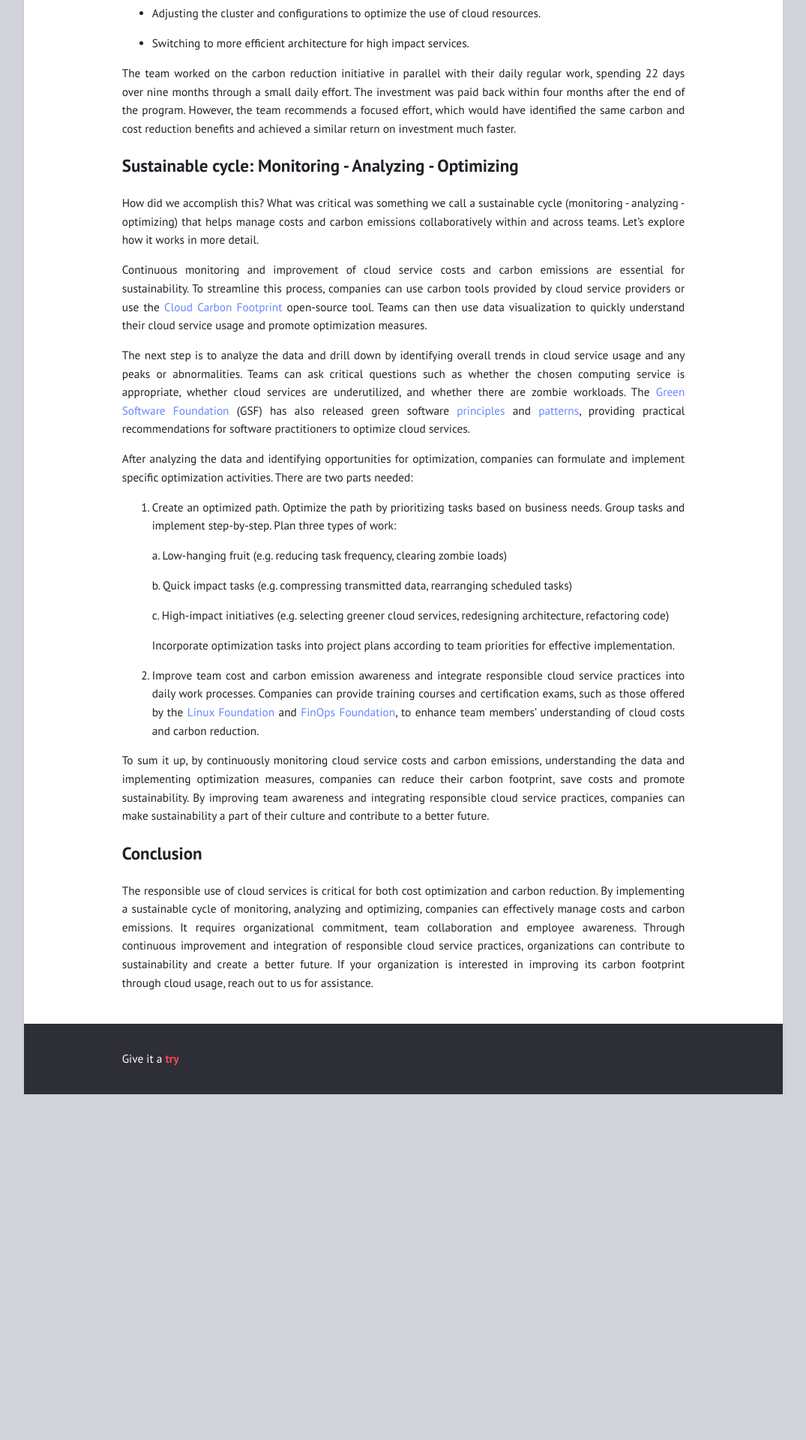
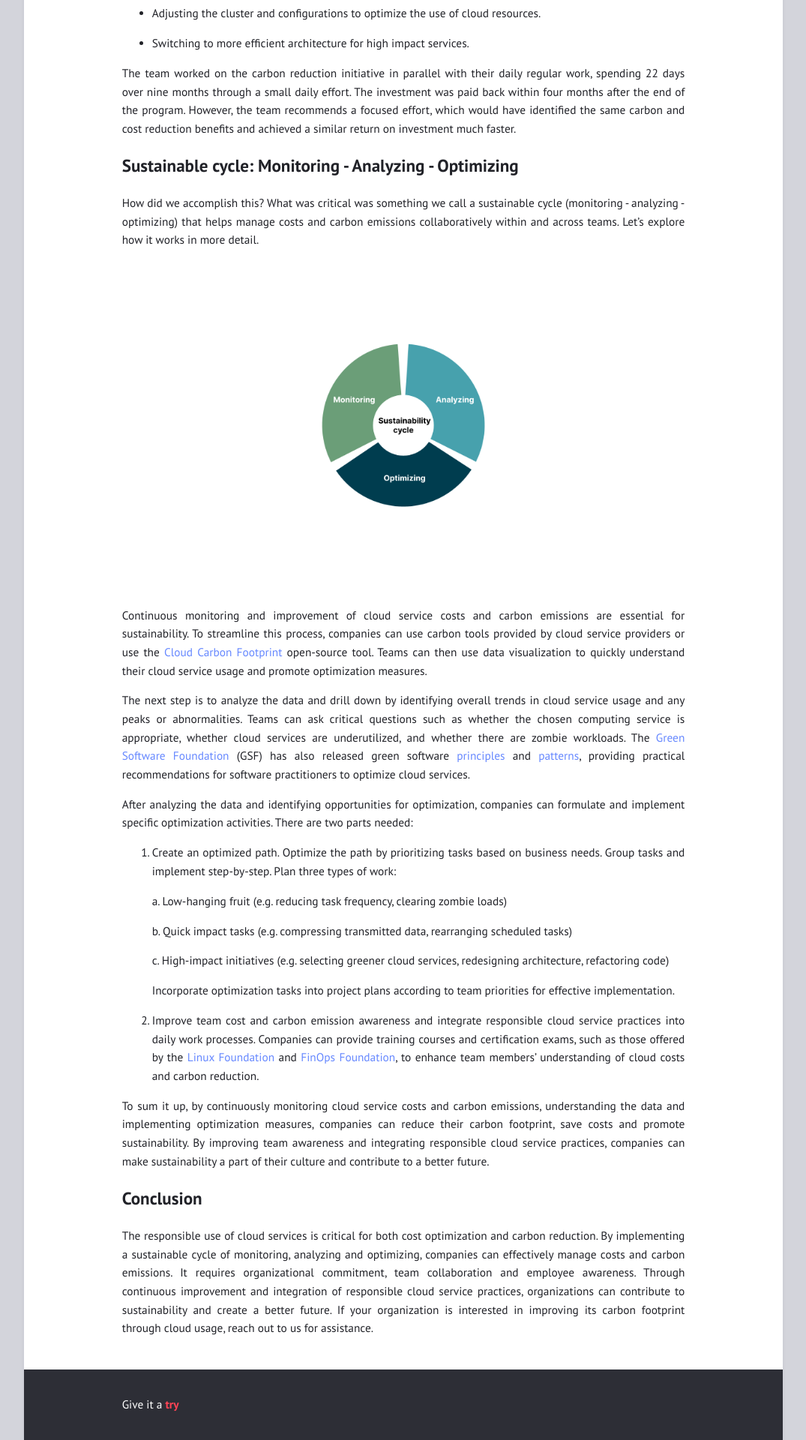
Before and after one commit to Jjing-Liang/jjing-liang.github.io, a Jekyll site: the page built from _posts/2024-02-06-responsible-use-of-cloud-services-cost-optimization-and-carbon-reduction.md, in a window 1280 px wide. Shown: the part 1140-3060 px from the top of the page at 75% size, without its empty margins (102-1177 px from the left). Built offline with Jekyll 4.4.1, drawn with Linux system fonts in a browser that asks for light colours; before the commit the page ends 2599 px from its top, so only the background shows below that.

Commit message:
add image to the latest blog

```diff
--- a/_posts/2024-02-06-responsible-use-of-cloud-services-cost-optimization-and-carbon-reduction.md
+++ b/_posts/2024-02-06-responsible-use-of-cloud-services-cost-optimization-and-carbon-reduction.md
@@ -37,6 +37,8 @@ The team worked on the carbon reduction initiative in parallel with their daily
 
 How did we accomplish this? What was critical was something we call a sustainable cycle (monitoring - analyzing - optimizing) that helps manage costs and carbon emissions collaboratively within and across teams. Let’s explore how it works in more detail.
 
+![Sustainability cycle](/assets/img/responsible-cloud-usage-cycle.png)
+
 Continuous monitoring and improvement of cloud service costs and carbon emissions are essential for sustainability. To streamline this process, companies can use carbon tools provided by cloud service providers or use the [Cloud Carbon Footprint](https://www.cloudcarbonfootprint.org/) open-source tool. Teams can then use data visualization to quickly understand their cloud service usage and promote optimization measures.
 
 The next step is to analyze the data and drill down by identifying overall trends in cloud service usage and any peaks or abnormalities. Teams can ask critical questions such as whether the chosen computing service is appropriate, whether cloud services are underutilized, and whether there are zombie workloads. The [Green Software Foundation](https://greensoftware.foundation/) (GSF) has also released green software [principles](https://learn.greensoftware.foundation/introduction) and [patterns](https://patterns.greensoftware.foundation/), providing practical recommendations for software practitioners to optimize cloud services.
```
